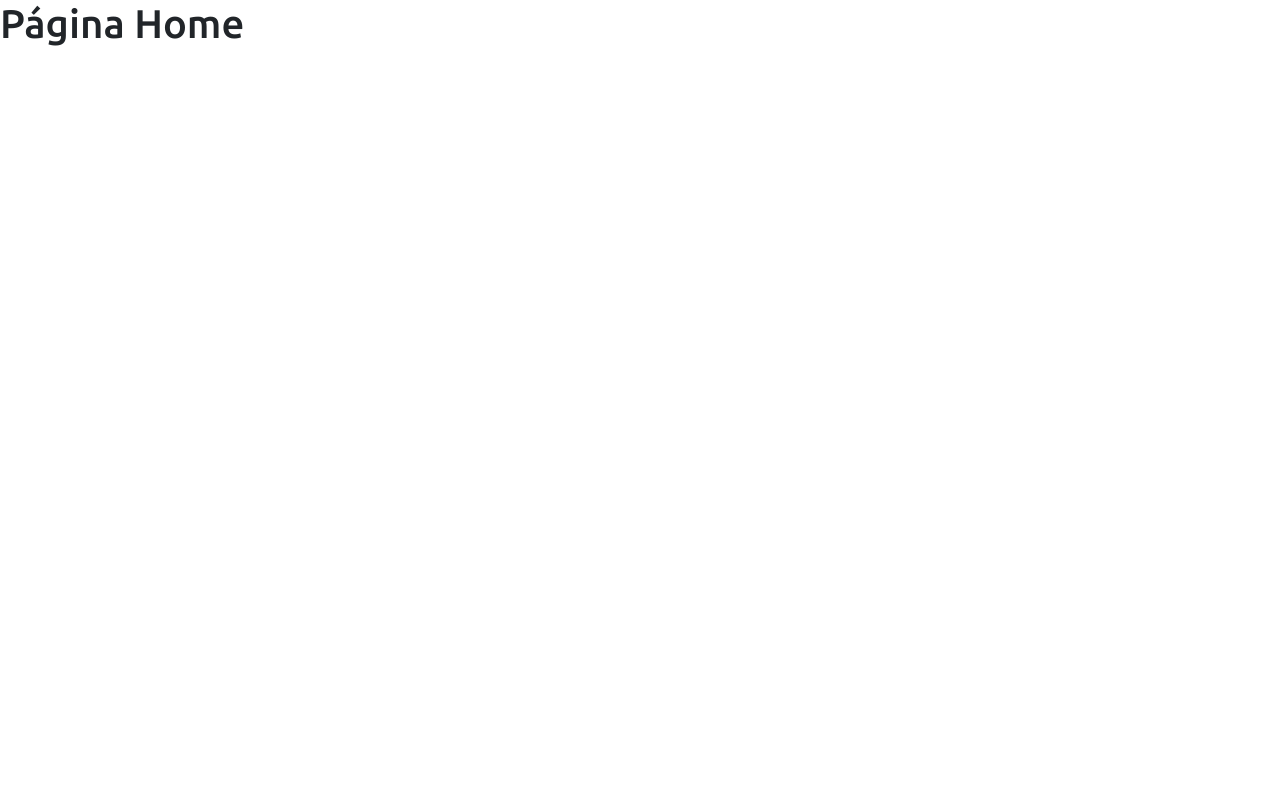
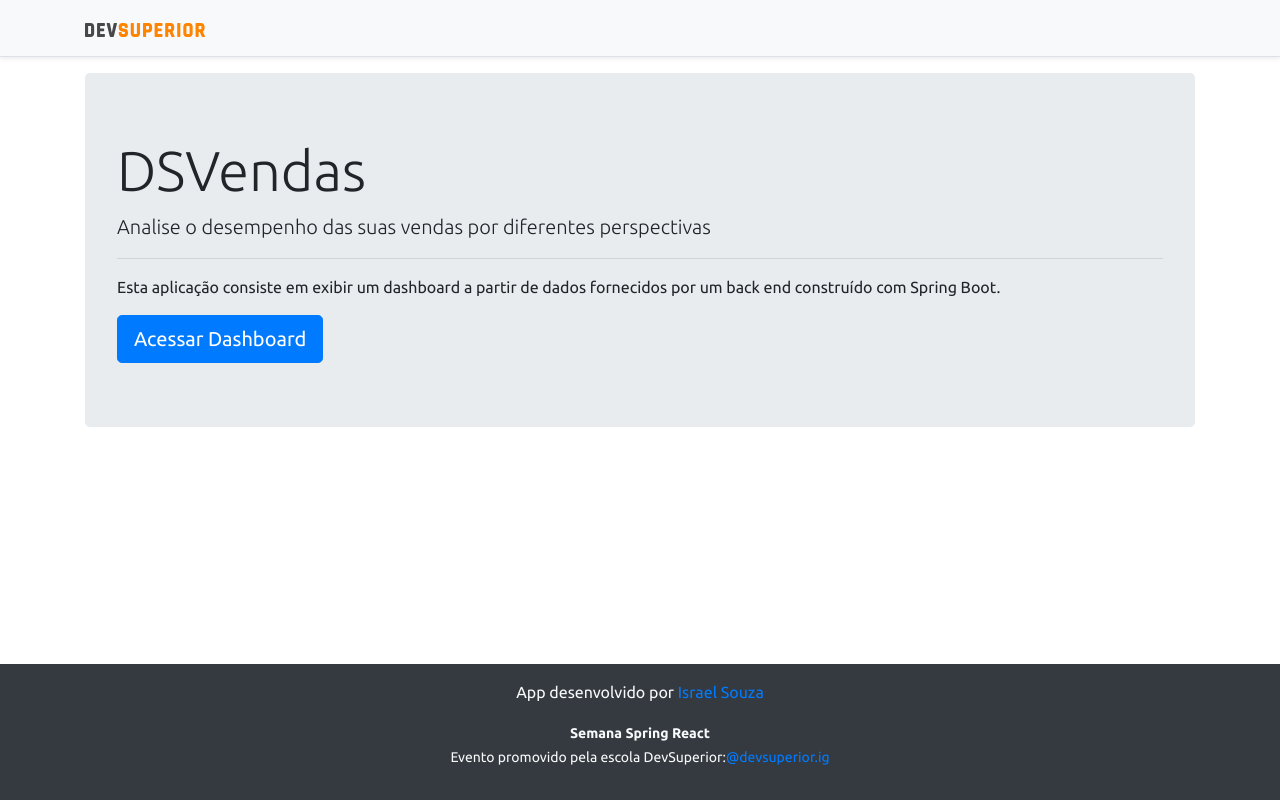
Before and after one commit to Israel-Ferreira/projeto-ds-spring-react, a React (Create React App) app in the folder frontend/: page / in a window 1280 px wide. Built offline with nearby package versions, Linux system fonts and the light colour scheme.

Commit message:
Home, Navigation

```diff
--- a/frontend/src/components/NavBar/index.tsx
+++ b/frontend/src/components/NavBar/index.tsx
@@ -1,3 +1,4 @@
+import { Link } from 'react-router-dom'
 import ImgDsDark from '../../assets/img/ds_dark.svg'
 
 const NavBar = () => {
@@ -5,7 +6,9 @@
         <div className="d-flex flex-column flex-md-row align-items-center p-3 px-md-4 mb-3 bg-light border-bottom shadow-sm">
             <div className="container">
                 <nav className="my-2 my-md-0 mr-md-3">
-                    <img src={ImgDsDark} alt="DevSuperior" width="120" />
+                    <Link to="/">
+                        <img src={ImgDsDark} alt="DevSuperior" width="120" />
+                    </Link>
                 </nav>
             </div>
         </div>
--- a/frontend/src/pages/Home/index.tsx
+++ b/frontend/src/pages/Home/index.tsx
@@ -1,10 +1,28 @@
+import Footer from 'components/Footer'
+import NavBar from 'components/NavBar'
 import React from 'react'
+import { Link } from 'react-router-dom'
 
 
 const Home = () => (
-    <div>
-        <h1>Página Home</h1>
-    </div>
+    <>
+        <NavBar />
+        <div className="container">
+            <div className="jumbotron">
+                <h1 className="display-4">DSVendas</h1>
+                <p className="lead">
+                    Analise o desempenho das suas vendas por diferentes perspectivas
+                </p>
+                <hr />
+                <p>
+                    Esta aplicação consiste em exibir um dashboard a partir de dados fornecidos por um back end construído com Spring Boot.
+                </p>
+
+                <Link to="/dashboard" className="btn btn-primary btn-lg"> Acessar Dashboard</Link>
+            </div>
+        </div>
+        <Footer />
+    </>
 )
 
 
```
